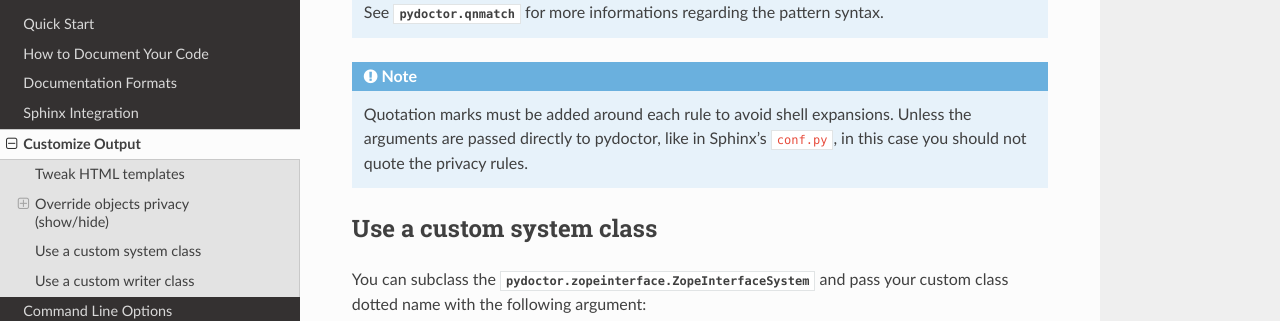
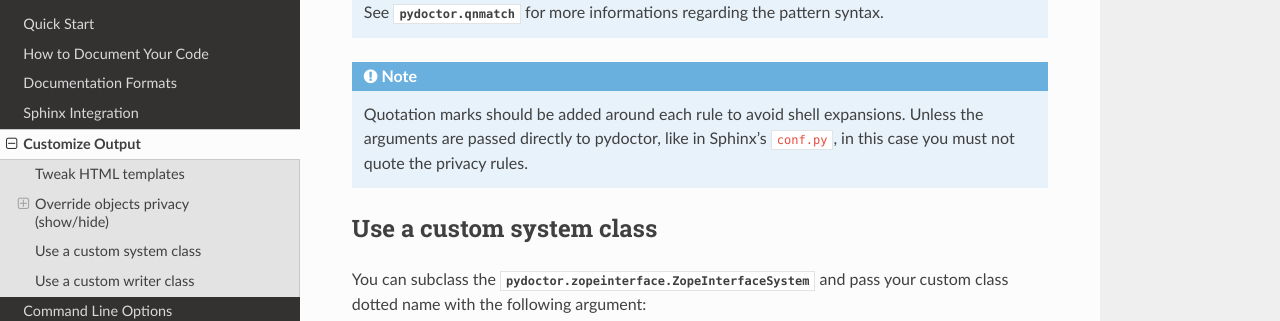
Before and after one commit to twisted/pydoctor, a Sphinx documentation site: the page built from docs/source/customize.rst, in a window 1280 px wide and 900 px high, scrolled down 1691 px. Shown: the part 153-474 px from the top of the window. Built offline with Sphinx 7.4.7 and the Read the Docs theme 2.0.0, drawn with Linux system fonts in a browser that asks for light colours.

```diff
--- a/docs/source/customize.rst
+++ b/docs/source/customize.rst
@@ -76,8 +76,8 @@ Privacy tweak examples
 
 .. note:: See :py:mod:`pydoctor.qnmatch` for more informations regarding the pattern syntax.
 
-.. note:: Quotation marks must be added around each rule to avoid shell expansions.
-    Unless the arguments are passed directly to pydoctor, like in Sphinx's ``conf.py``, in this case you should not quote the privacy rules.
+.. note:: Quotation marks should be added around each rule to avoid shell expansions.
+    Unless the arguments are passed directly to pydoctor, like in Sphinx's ``conf.py``, in this case you must not quote the privacy rules.
 
 Use a custom system class
 -------------------------
```
